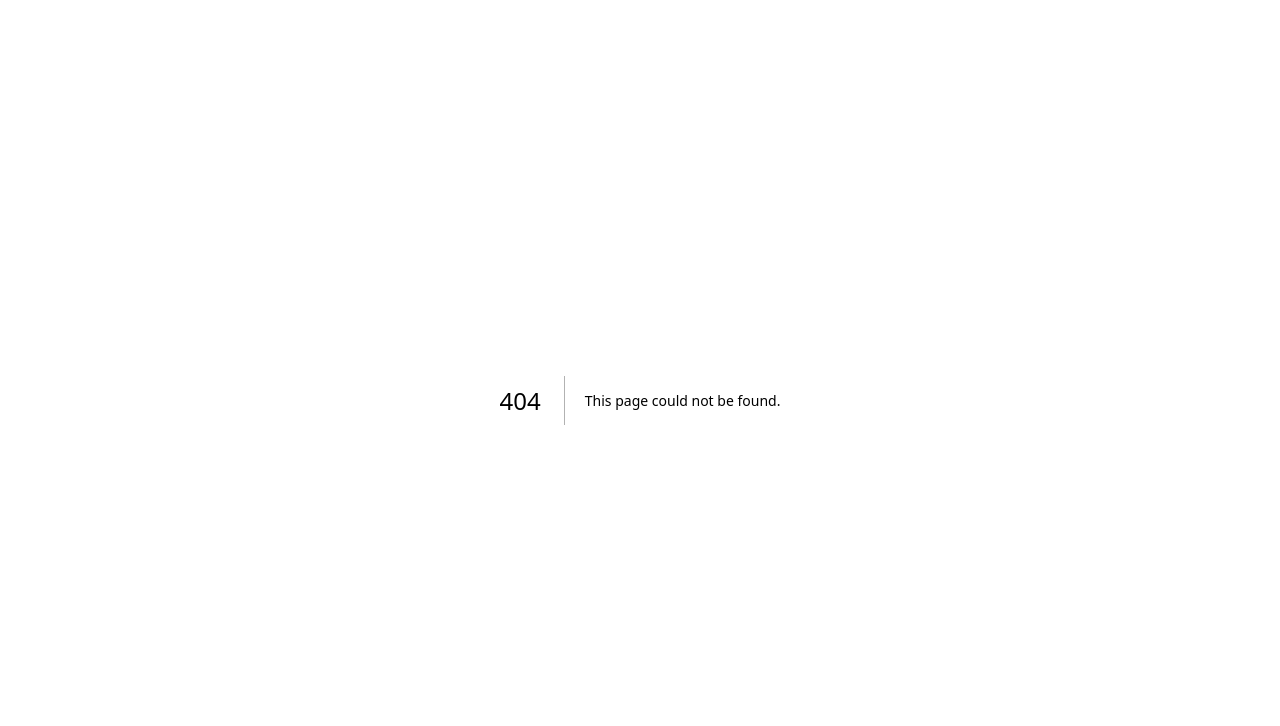
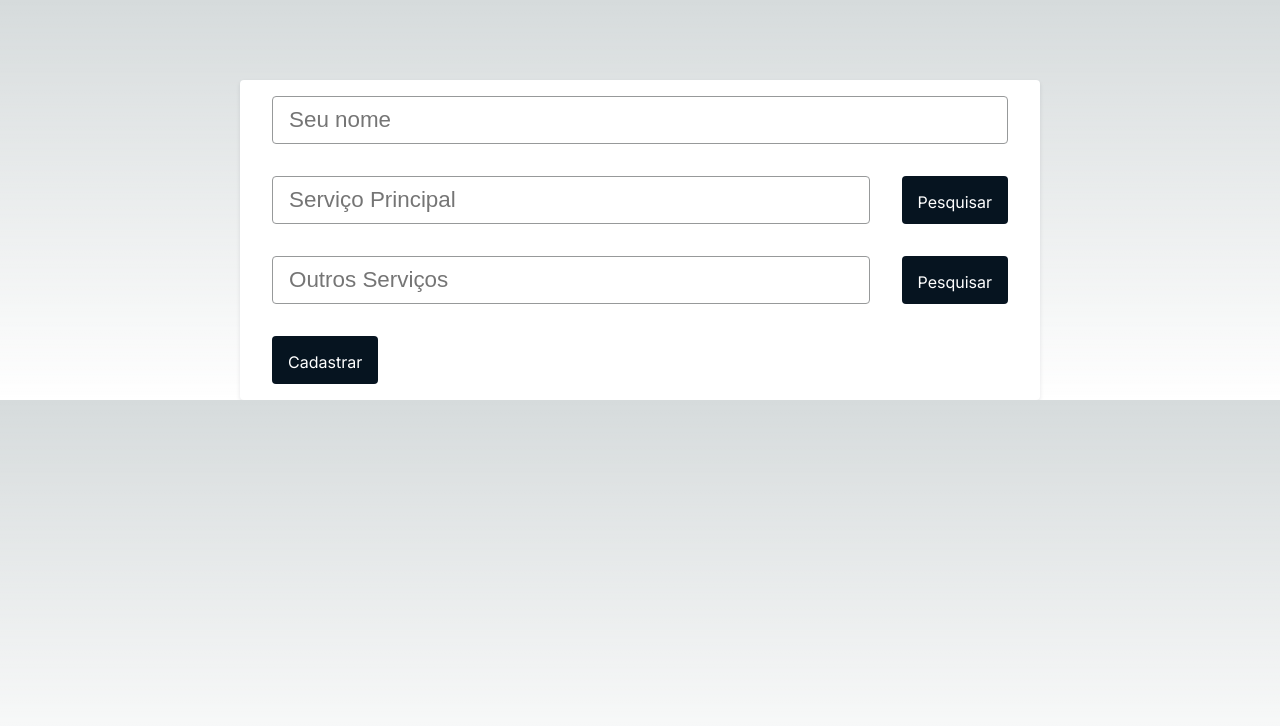
Before and after one commit to DaniellSousaa/canihelp-prototype, a Next.js app: page /register in a window 1280 px wide. Before the commit this address had no page. Shown: the top 726 px of the page. Built offline with nearby package versions, Linux system fonts and the light colour scheme.

Commit message:
Feat: add page register

```diff
--- a/src/app/components/Form.module.css
+++ b/src/app/components/Form.module.css
@@ -3,6 +3,7 @@
   align-items: center;
   justify-content: center;
   gap: 2rem;
+  margin-bottom: 2rem;
 }
 
 .input {
--- a/src/app/components/Form.tsx
+++ b/src/app/components/Form.tsx
@@ -1,42 +1,64 @@
-import { useState, FormEvent, ChangeEvent } from 'react';
+import { useState, ChangeEvent, useEffect } from 'react';
 import styles from './Form.module.css';
 
 interface PromptFormProps {
-  onSubmit: (prompt: string) => void;
+  onSubmit: () => void; // Alterado para não aceitar argumentos
   isLoading: boolean;
+  setValue: (value: string) => void;
+  value: string;
+  placeholderText: string;
+  showButton?: boolean; // Nova propriedade
 }
 
-export function Form ({ onSubmit, isLoading }: PromptFormProps){
-  const [prompt, setPrompt] = useState<string>('');
+export function Form ({ onSubmit, isLoading, setValue, value, placeholderText, showButton }: PromptFormProps){
+  const [prompt, setPrompt] = useState<string>(value); // Inicializado com 'value'
 
-  const handleSubmit = (e: FormEvent<HTMLFormElement>) => {
+  /*const handleSubmit = (e: FormEvent<HTMLFormElement>) => {
     e.preventDefault();
     if (prompt === '') {
       return;
     }
 
-    onSubmit(prompt);
+    onSubmit(); // Chamada sem argumentos
+    setPrompt('');
+  }; */
+
+  const handleClick = () => {
+    if (prompt === '') {
+      return;
+    }
+    onSubmit();
     setPrompt('');
   };
 
   const handleChange = (e: ChangeEvent<HTMLInputElement>) => {
-    setPrompt(e.target.value);
+    const newPrompt = e.target.value;
+    setPrompt(newPrompt);
+    setValue(newPrompt); // Atualiza o valor no componente pai
   };
 
+  useEffect(() => {
+    setPrompt(value);
+  }, [value]);
+
   return (
-    <form onSubmit={handleSubmit} className={styles.Card}>
+    <form className={styles.Card}>
       <input
         className={styles.input}
         type="text"
-        value={prompt}
+        value={prompt} // Campo de entrada agora é controlado
         onChange={handleChange}
-        placeholder="Pesquisar..."
+        placeholder={value ? value : placeholderText}
       />
-      <input
-        className={styles.submitButton}
-        type="submit"
-        disabled={isLoading}
-      />
+      {showButton && (
+        <input
+          className={styles.submitButton}
+          type="button"
+          value="Pesquisar"
+          disabled={isLoading}
+          onClick={handleClick}
+        />
+      )}
     </form>
   );
 };
--- a/src/app/page.module.css
+++ b/src/app/page.module.css
@@ -1,5 +1,6 @@
 .main {
  margin-top: 5rem;
+
 }
 
 .card {
@@ -21,3 +22,20 @@
     padding: 1rem;
     margin-top: 10px;
 }
+
+.submitButton {
+    height: 3rem;
+    padding: 1rem;
+    border: 0;
+    font-family: inherit;
+    background: #061420;
+    color: #fff;
+    font-size: 1rem;
+    border-radius: 4px;
+    cursor: pointer;
+  }
+
+  .submitButton[disabled] {
+    opacity: 0.25;
+    color: gray;
+  }
--- a/src/app/page.tsx
+++ b/src/app/page.tsx
@@ -36,6 +36,8 @@ const Home: React.FC = () => {
             const result = await response.json();
             setChatGptResponse(result.choices);
           }}
+          placeholderText="Digite algo com erro.."
+          showButton
         />
 
         {chatGptResponse.map((choice: Choice) => {
--- /dev/null
+++ b/src/app/register/page.tsx
@@ -0,0 +1,168 @@
+"use client"
+
+import styles from "../page.module.css";
+import React, { useState } from "react";
+import { Form } from "../components/Form";
+
+interface Choice {
+  index: number;
+  message: {
+    content: string;
+  };
+}
+
+async function fetchChatGptResponse(prompt: string): Promise<Choice[]> {
+  const response = await fetch("/api/chat-gpt", {
+    method: "POST",
+    headers: {
+      "Content-Type": "application/json",
+    },
+    body: JSON.stringify({
+      prompt,
+    }),
+  });
+
+  if (!response.ok) {
+    throw new Error("Falha na requisição à API");
+  }
+
+  const result = await response.json();
+  return result.choices;
+}
+
+const Register: React.FC = () => {
+  const [userName, setUserName] = useState<string>("");
+  const [mainService, setMainService] = useState<string>("");
+  const [otherServices, setOtherServices] = useState<string>("");
+
+  const [mainServiceResponse, setMainServiceResponse] = useState<Choice[]>([]);
+  const [otherServicesResponse, setOtherServicesResponse] = useState<Choice[]>([]);
+
+  const [isLoading, setIsLoading] = useState<boolean>(false);
+  const [isFormSubmitted, setIsFormSubmitted] = useState<boolean>(false);
+  const [isMainServiceClicked, setIsMainServiceClicked] = useState<boolean>(false);
+  const [isOtherServicesClicked, setIsOtherServicesClicked] = useState<boolean>(false);
+
+  const handleMainServiceSubmit = async () => {
+    setIsLoading(true);
+    try {
+      const choices = await fetchChatGptResponse(mainService);
+      setMainServiceResponse(choices);
+      setMainService(''); // Limpa o campo após a submissão
+    } catch (error) {
+      console.error("Erro ao buscar resposta:", error);
+    }
+    setIsLoading(false);
+  };
+
+  const handleOtherServicesSubmit = async () => {
+    setIsLoading(true);
+    try {
+      const choices = await fetchChatGptResponse(otherServices);
+      setOtherServicesResponse(choices);
+      setOtherServices(''); // Limpa o campo após a submissão
+    } catch (error) {
+      console.error("Erro ao buscar resposta:", error);
+    }
+    setIsLoading(false);
+  };
+
+  const handleSubmit = async () => {
+    setIsFormSubmitted(true);
+    if (!isMainServiceClicked || !isOtherServicesClicked) {
+      alert("Por favor, clique nas sugestões antes de prosseguir.");
+      return;
+    }
+
+    setIsLoading(true);
+    const collectedData: any = { userName }; // Inicializa o objeto com o nome do usuário
+
+    try {
+      const mainServiceChoices = await fetchChatGptResponse(mainService);
+      setMainServiceResponse(mainServiceChoices);
+      collectedData.mainService = mainServiceChoices.map(choice => choice.message.content);
+
+      const otherServicesChoices = await fetchChatGptResponse(otherServices);
+      setOtherServicesResponse(otherServicesChoices);
+      collectedData.otherServices = otherServicesChoices.map(choice => choice.message.content);
+    } catch (error) {
+      console.error("Erro ao buscar resposta:", error);
+    }
+
+    console.log("Dados coletados:", collectedData); // Imprime os dados coletados no console
+    setIsLoading(false);
+  };
+
+  return (
+    <main className={styles.main}>
+      <div className={styles.card}>
+        <Form
+          isLoading={false}
+          setValue={setUserName}
+          value={userName}
+          onSubmit={() => {}}
+          placeholderText="Seu nome"
+        />
+
+        <Form
+          isLoading={isLoading}
+          setValue={setMainService}
+          value={mainService}
+          onSubmit={handleMainServiceSubmit}
+          placeholderText="Serviço Principal"
+          showButton
+        />
+
+        {!isFormSubmitted && mainServiceResponse.map((choice: Choice) => {
+          return (
+            <p
+              className={styles.response}
+              key={choice.index}
+              onClick={() => {
+                setMainService(choice.message.content);  // Atualize para setMainService
+                setIsMainServiceClicked(true);
+                setMainServiceResponse(prevChoices => prevChoices.filter(item => item.index !== choice.index));
+              }}
+            >
+              você quis dizer? <strong>{choice.message.content}</strong>
+            </p>
+          );
+        })}
+
+        <Form
+          isLoading={isLoading}
+          setValue={setOtherServices}
+          value={otherServices}
+          onSubmit={handleOtherServicesSubmit}
+          placeholderText="Outros Serviços"
+          showButton
+        />
+         {!isFormSubmitted && otherServicesResponse.map((choice: Choice) => {
+          return (
+            <p
+              className={styles.response}
+              key={choice.index}
+              onClick={() => {
+                setOtherServices(choice.message.content);  // Atualize para setOtherServices
+                setIsOtherServicesClicked(true);
+                setOtherServicesResponse(prevChoices => prevChoices.filter(item => item.index !== choice.index));
+              }}
+            >
+              você quis dizer? <strong>{choice.message.content}</strong>
+            </p>
+          );
+        })}
+
+
+        <button
+          className={styles.submitButton}
+          onClick={handleSubmit}
+        >
+          Cadastrar
+        </button>
+      </div>
+    </main>
+  );
+};
+
+export default Register;
```
